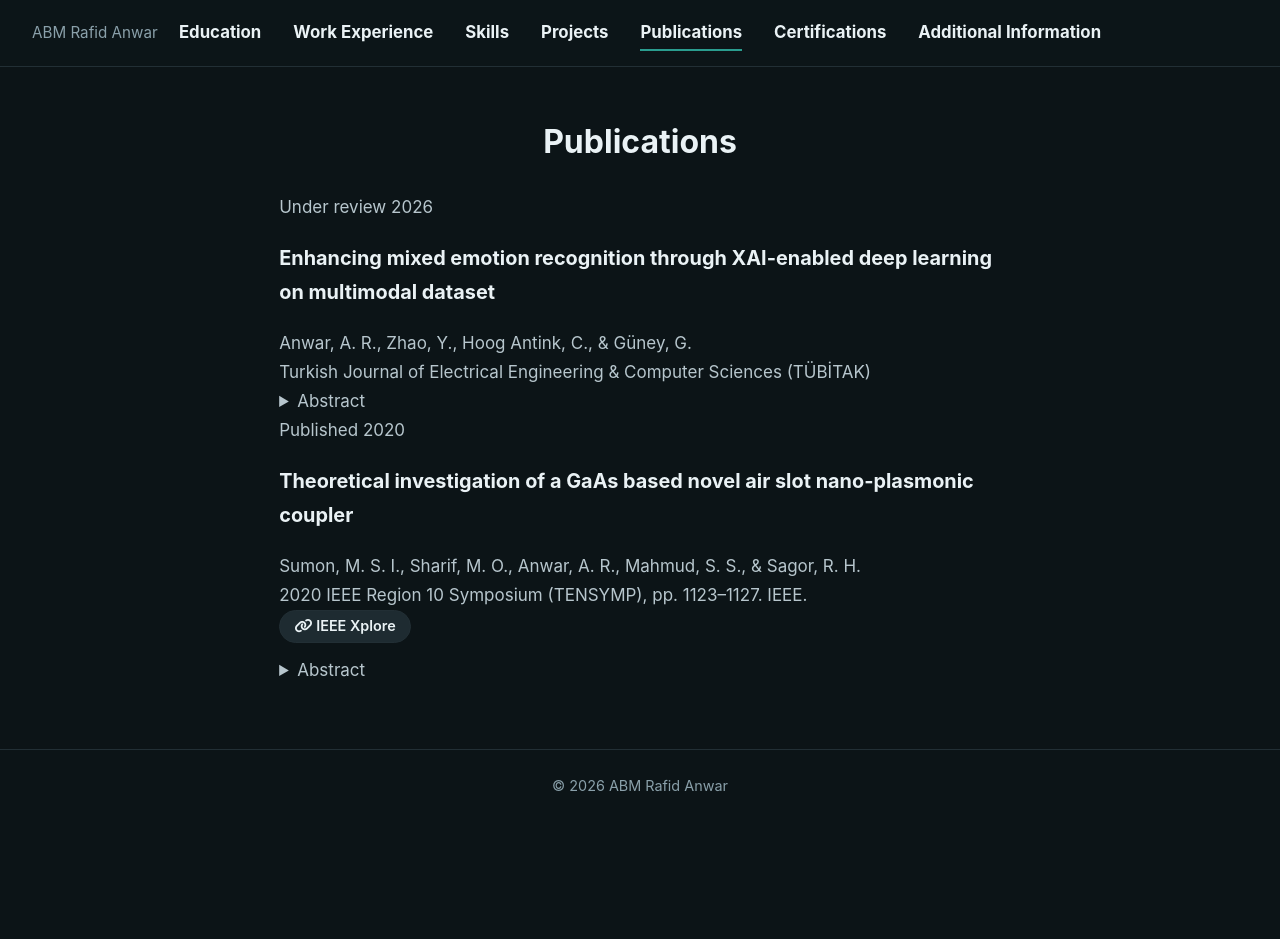
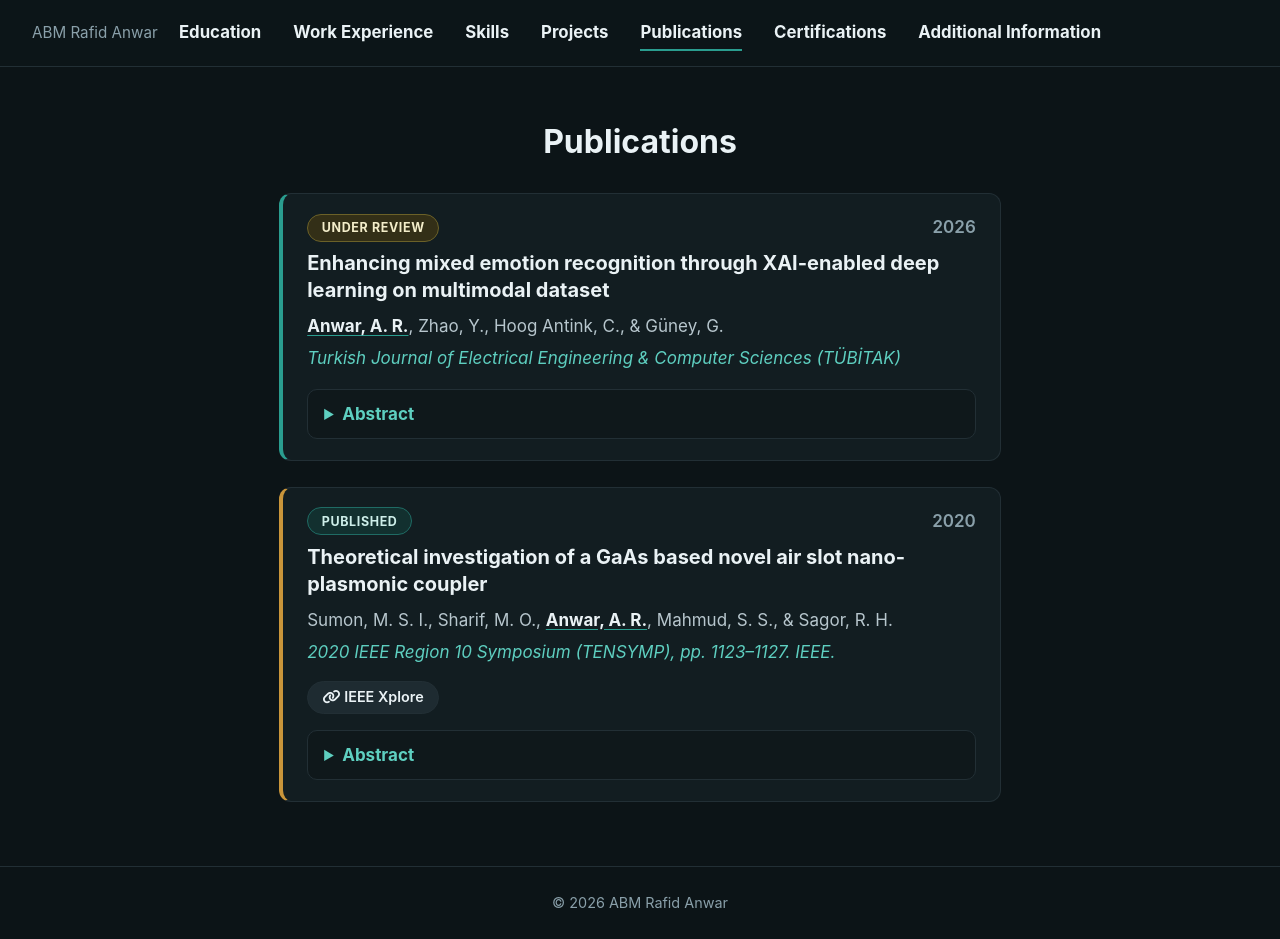
Before and after one commit to RafidAnwar/rafidanwar.github.io, a Jekyll site: the page built from publications.md, in a window 1280 px wide and 939 px high. Built offline with Jekyll 4.4.1, drawn with Linux system fonts in a browser that asks for light colours.

Commit message:
Update style.scss

```diff
--- a/assets/css/style.scss
+++ b/assets/css/style.scss
@@ -272,3 +272,55 @@ a:hover { text-decoration: underline; }
   .job::before { left: -31px; }
   .job { padding: 1rem 1.1rem; }
 }
+
+/* ---------- Publications ---------- */
+.pub-list { display: grid; gap: 1.6rem; }
+
+.pub {
+  background: var(--panel);
+  border: 1px solid var(--line);
+  border-left: 4px solid var(--accent);
+  border-radius: 12px;
+  padding: 1.2rem 1.5rem 1.3rem;
+  transition: transform 0.2s ease, box-shadow 0.2s ease;
+}
+.pub:nth-child(even) { border-left-color: #c9953a; }
+.pub:hover { transform: translateY(-3px); box-shadow: 0 10px 26px rgba(0, 0, 0, 0.45); }
+
+.pub-top { display: flex; justify-content: space-between; align-items: center; margin-bottom: 0.5rem; }
+.pub-year { color: var(--muted); font-weight: 600; }
+
+.pub-badge {
+  border-radius: 999px;
+  padding: 0.15rem 0.85rem;
+  font-size: 0.78rem;
+  font-weight: 700;
+  text-transform: uppercase;
+  letter-spacing: 0.05em;
+  border: 1px solid;
+}
+.pub-review { background: #332f17; border-color: #6b6128; color: #f3edc9; }
+.pub-published { background: #12302f; border-color: #1f6b64; color: #cdeee9; }
+
+.pub-title { margin: 0 0 0.5rem; font-size: 1.25rem; line-height: 1.35; color: var(--head); }
+.pub-authors { color: var(--text); margin-bottom: 0.2rem; }
+.pub-authors .me { color: var(--head); font-weight: 700; text-decoration: underline; text-decoration-color: var(--accent); text-underline-offset: 3px; }
+.pub-venue { color: var(--accent-soft); font-style: italic; }
+
+.pub-links { margin-top: 0.9rem; }
+.pub-links .job-link { margin: 0 0.5rem 0 0; }
+
+.pub-abstract {
+  margin-top: 1rem;
+  background: #0f181b;
+  border: 1px solid var(--line);
+  border-radius: 10px;
+  padding: 0.6rem 1rem;
+}
+.pub-abstract summary { cursor: pointer; font-weight: 700; color: var(--accent-soft); }
+.pub-abstract p { margin: 0.7rem 0 0.3rem; text-align: justify; }
+
+.pub-figures { display: grid; grid-template-columns: repeat(auto-fit, minmax(240px, 1fr)); gap: 1rem; margin-top: 1rem; }
+.pub-figures figure { margin: 0; background: #0f181b; border: 1px solid var(--line); border-radius: 10px; padding: 0.6rem; }
+.pub-figures img { width: 100%; border-radius: 6px; display: block; }
+.pub-figures figcaption { color: var(--muted); font-size: 0.85rem; margin-top: 0.5rem; text-align: center; }
```
